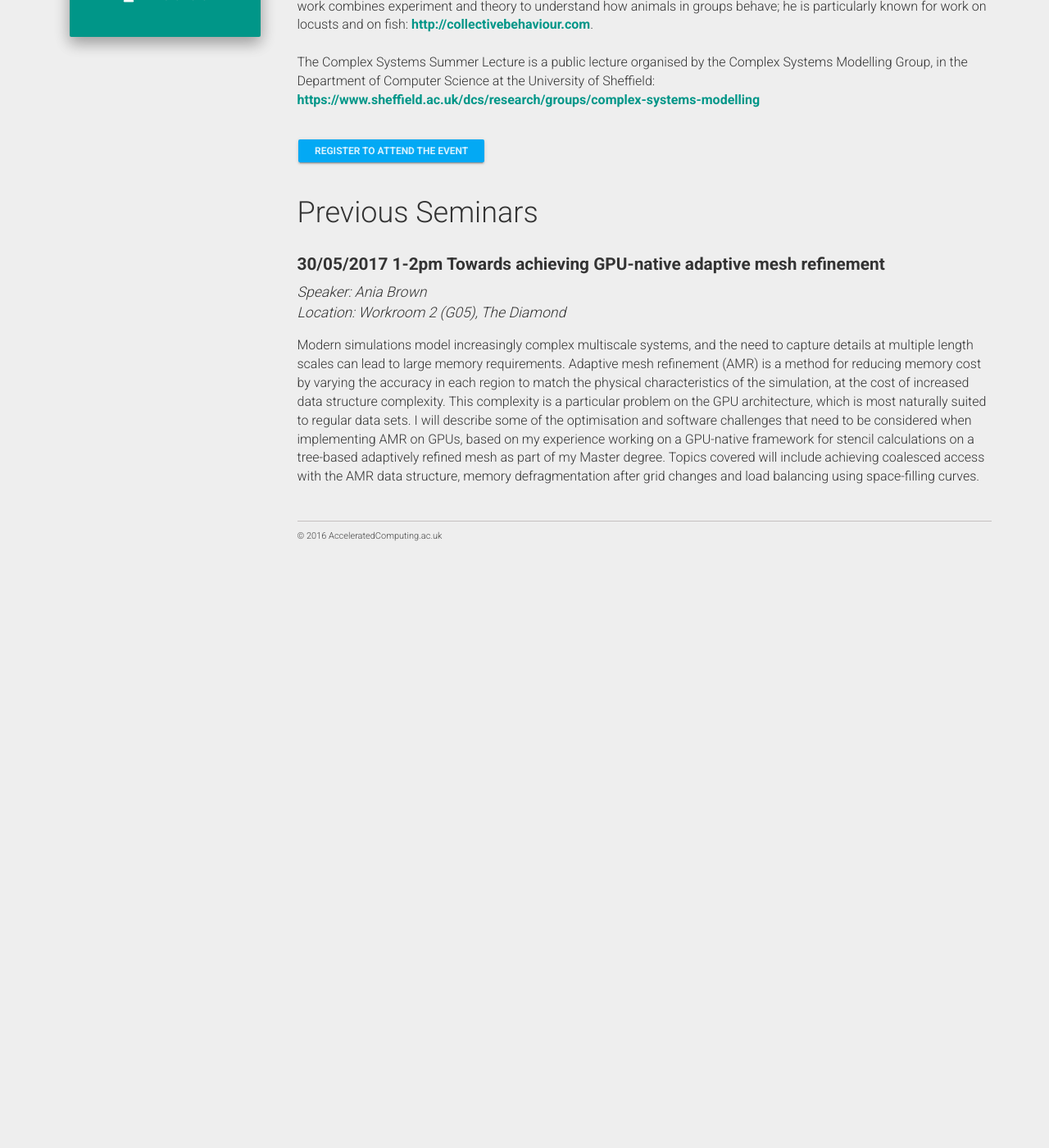
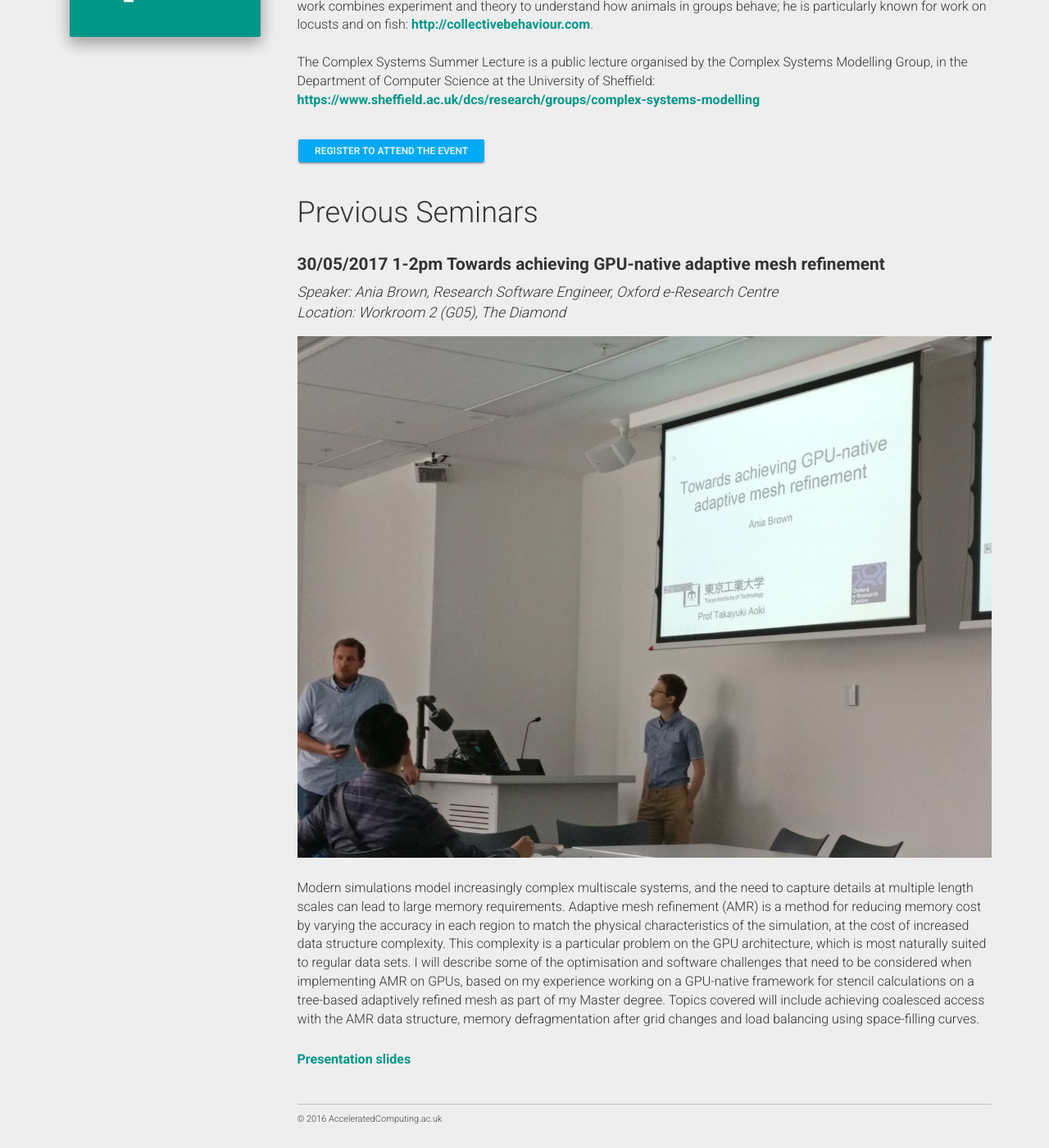
Before and after one commit to RSE-Sheffield/GPUComputing.github.io, a Jekyll site: the page built from seminars.md, in a window 1280 px wide and 1400 px high, scrolled down 833 px. Shown: the whole window at 82% size. Built offline with Jekyll 4.4.1, drawn with Linux system fonts in a browser that asks for light colours; nearby versions of some CDN libraries; before the commit the page ends 1522 px from its top, so only the background shows below that.

Commit message:
Added more information on GPU adaptive mesh seminar

```diff
--- a/_data/previous_seminars.json
+++ b/_data/previous_seminars.json
@@ -3,10 +3,12 @@
     "date": "2017-05-30",
     "time": "1-2pm",
     "title": "Towards achieving GPU-native adaptive mesh refinement",
-    "speaker": "Ania Brown",
+    "speaker": "Ania Brown, Research Software Engineer, Oxford e-Research Centre",
     "location": "Workroom 2 (G05), The Diamond",
     "description": "Modern simulations model increasingly complex multiscale systems, and the need to capture details at multiple length scales can lead to large memory requirements. Adaptive mesh refinement (AMR) is a method for reducing memory cost by varying the accuracy in each region to match the physical characteristics of the simulation, at the cost of increased data structure complexity. This complexity is a particular problem on the GPU architecture, which is most naturally suited to regular data sets. I will describe some of the optimisation and software challenges that need to be considered when implementing AMR on GPUs, based on my experience working on a GPU-native framework for stencil calculations on a tree-based adaptively refined mesh as part of my Master degree. Topics covered will include achieving coalesced access with the AMR data structure, memory defragmentation after grid changes and load balancing using space-filling curves.",
     "notes": "Refreshments will be available from 12.30pm. Extra time has been allocated for questions and discussions at 2.00-2.30pm.",
-    "register_link": "https://www.eventbrite.co.uk/e/talk-towards-achieving-gpu-native-adaptive-mesh-refinement-tickets-33614872990"
+    "register_link": "https://www.eventbrite.co.uk/e/talk-towards-achieving-gpu-native-adaptive-mesh-refinement-tickets-33614872990",
+    "slide_link": "/static/seminars/2017_05_30_gpu_amr_talk.pdf",
+    "image_link": "/static/seminars/2017_05_30_gpu_amr.jpg"
   }
 ]
--- a/_data/seminars.json
+++ b/_data/seminars.json
@@ -6,6 +6,7 @@
     "speaker": "Iaian Couzin",
     "location": "Workroom 2 (G05), The Diamond",
     "description": "<strong>No offical talks are held by GPU Computing group in June but we highly recommend this upcoming seminar.</strong><br/><br/> The inaugural Complex Systems Summer Lecture will be delivered by Prof Iain Couzin, Director of the Department of Collective Behaviour at the Max Planck Institute for Ornithology, at Konstanz University, Germany. The topic of the lecture will be 'From Democratic Consensus to Cannibalistic Hordes: The Principles of Collective Animal Behaviour'. Prof Couzin's work combines experiment and theory to understand how animals in groups behave; he is particularly known for work on locusts and on fish: <a href='http://collectivebehaviour.com'>http://collectivebehaviour.com</a>.<br/><br/>The Complex Systems Summer Lecture is a public lecture organised by the Complex Systems Modelling Group, in the Department of Computer Science at the University of Sheffield: <a href='https://www.sheffield.ac.uk/dcs/research/groups/complex-systems-modelling'>https://www.sheffield.ac.uk/dcs/research/groups/complex-systems-modelling</a>",
-    "register_link": "https://www.eventbrite.co.uk/e/complex-systems-summer-lecture-tickets-33333921657"
+    "register_link": "https://www.eventbrite.co.uk/e/complex-systems-summer-lecture-tickets-33333921657",
+    "slide_link": null
   }
 ]
--- a/seminars.md
+++ b/seminars.md
@@ -50,7 +50,15 @@ If you would like to recommend a speaker then please contact [Dr Paul Richmond o
 			<div>Location: {{sem.location}}</div>
 		</header>
 		<p>
+		<img src="{{sem.image_link}}" alt="{{sem.title}}" />
+		</p>
+		<p>
 		{{sem.description}}
+		</p>
+		<p>
+		{% if sem.slide_link %}
+		<a href="{{sem.slide_link}}">Presentation slides</a>
+		{% endif %}
 		</p>
 	</article>
 	{% endfor %}
```
Also changed, not shown: README.md, static/seminars/2017_05_30_gpu_amr.jpg (added), 1 other file.
